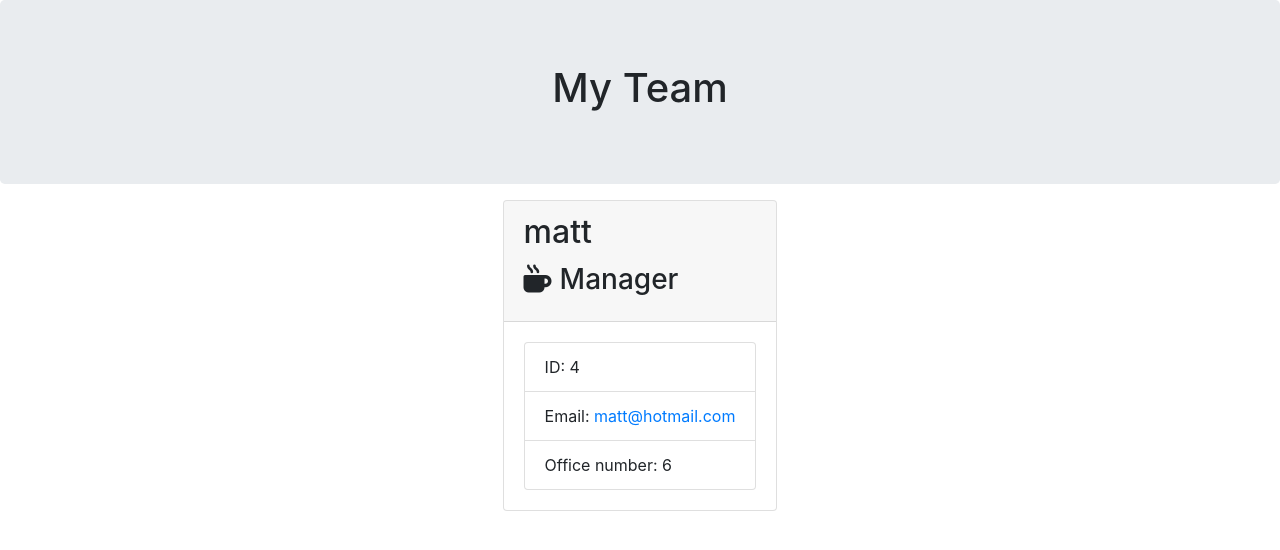
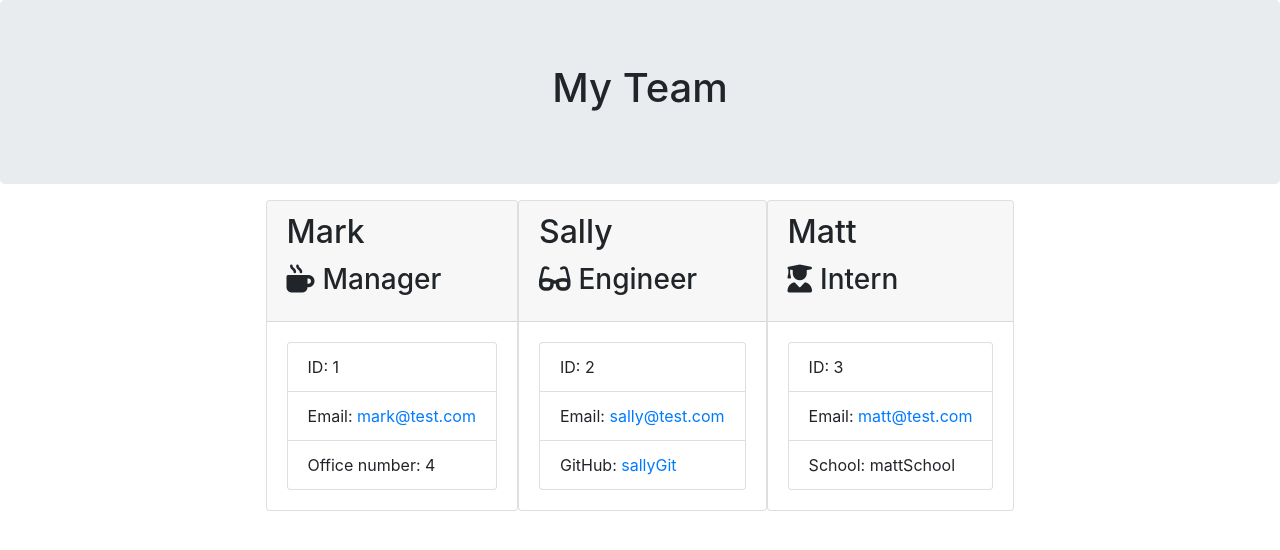
Before and after one commit to mohseenHamid/tsbc-challenge-12-mh-team-profile-generator, a website: page output/team.html in a window 1280 px wide. Drawn offline with nearby package versions, Linux system fonts and the light colour scheme.

Commit message:
update README

```diff
--- a/output/team.html
+++ b/output/team.html
@@ -1,15 +1,17 @@
-
 <!DOCTYPE html>
 <html lang="en">
-
 	<head>
 		<meta charset="UTF-8" />
 		<meta name="viewport" content="width=device-width, initial-scale=1.0" />
 		<meta http-equiv="X-UA-Compatible" content="ie=edge" />
 		<title>My Team</title>
-    <link rel="stylesheet" href="https://stackpath.bootstrapcdn.com/bootstrap/4.3.1/css/bootstrap.min.css"
-        integrity="sha384-ggOyR0iXCbMQv3Xipma34MD+dH/1fQ784/j6cY/iJTQUOhcWr7x9JvoRxT2MZw1T" crossorigin="anonymous">
-    <link rel="stylesheet" href="style.css">
+		<link
+			rel="stylesheet"
+			href="https://stackpath.bootstrapcdn.com/bootstrap/4.3.1/css/bootstrap.min.css"
+			integrity="sha384-ggOyR0iXCbMQv3Xipma34MD+dH/1fQ784/j6cY/iJTQUOhcWr7x9JvoRxT2MZw1T"
+			crossorigin="anonymous"
+		/>
+		<link rel="stylesheet" href="style.css" />
 		<script src="https://kit.fontawesome.com/c502137733.js"></script>
 	</head>
 
@@ -24,21 +26,67 @@
 		<div class="container">
 			<div class="row">
 				<div class="team-area col-12 d-flex justify-content-center">
-
 					<div class="card employee-card">
 						<div class="card-header">
-            <h2 class="card-title">matt</h2>
-            <h3 class="card-title"><i class="fas fa-mug-hot mr-2"></i>Manager</h3>
+							<h2 class="card-title">Mark</h2>
+							<h3 class="card-title">
+								<i class="fas fa-mug-hot mr-2"></i>Manager
+							</h3>
 						</div>
 						<div class="card-body">
 							<ul class="list-group">
-                <li class="list-group-item">ID: 4</li>
-                <li class="list-group-item">Email: <a href="mailto:matt@hotmail.com">matt@hotmail.com</a></li>
-                <li class="list-group-item">Office number: 6</li>
+								<li class="list-group-item">ID: 1</li>
+								<li class="list-group-item">
+									Email: <a href="mailto:mark@test.com">mark@test.com</a>
+								</li>
+								<li class="list-group-item">Office number: 4</li>
 							</ul>
 						</div>
 					</div>
 
+					<div class="card employee-card">
+						<div class="card-header">
+							<h2 class="card-title">Sally</h2>
+							<h3 class="card-title">
+								<i class="fas fa-glasses mr-2"></i>Engineer
+							</h3>
+						</div>
+						<div class="card-body">
+							<ul class="list-group">
+								<li class="list-group-item">ID: 2</li>
+								<li class="list-group-item">
+									Email: <a href="mailto:sally@test.com">sally@test.com</a>
+								</li>
+								<li class="list-group-item">
+									GitHub:
+									<a
+										href="https://github.com/sallyGit"
+										target="_blank"
+										rel="noopener noreferrer"
+										>sallyGit</a
+									>
+								</li>
+							</ul>
+						</div>
+					</div>
+
+					<div class="card employee-card">
+						<div class="card-header">
+							<h2 class="card-title">Matt</h2>
+							<h3 class="card-title">
+								<i class="fas fa-user-graduate mr-2"></i>Intern
+							</h3>
+						</div>
+						<div class="card-body">
+							<ul class="list-group">
+								<li class="list-group-item">ID: 3</li>
+								<li class="list-group-item">
+									Email: <a href="mailto:matt@test.com">matt@test.com</a>
+								</li>
+								<li class="list-group-item">School: mattSchool</li>
+							</ul>
+						</div>
+					</div>
 				</div>
 			</div>
 		</div>
```
Also changed, not shown: README.md, assets/14-object-oriented-programming-challenge-demo.png (deleted), assets/team-portfolio-sample-screenshot.png (added), 1 other file. Lines whose indentation alone changed are shown as unchanged.
